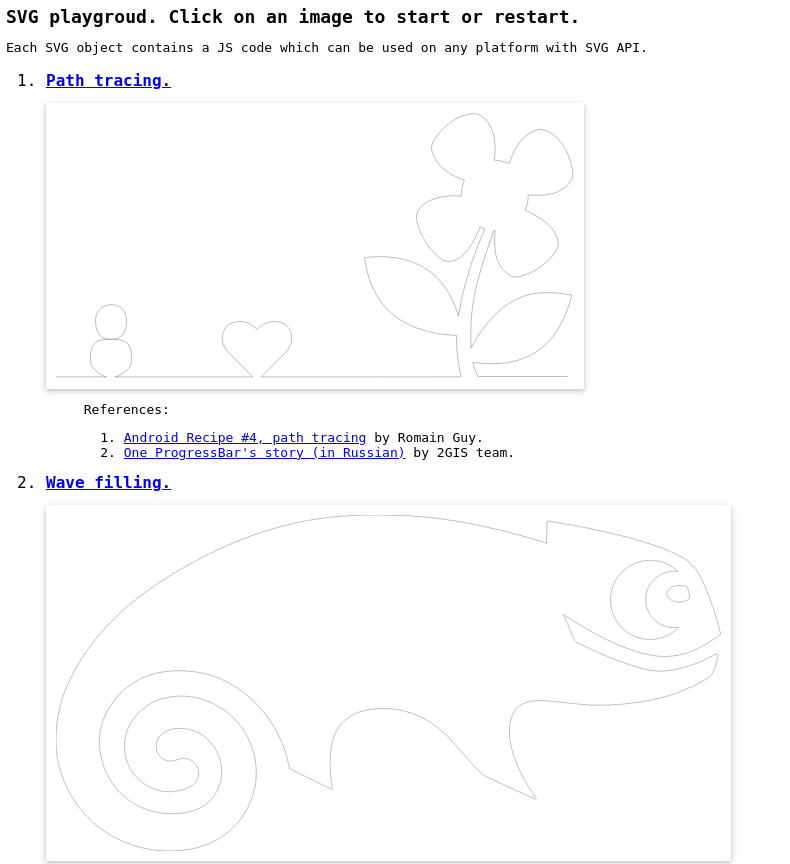
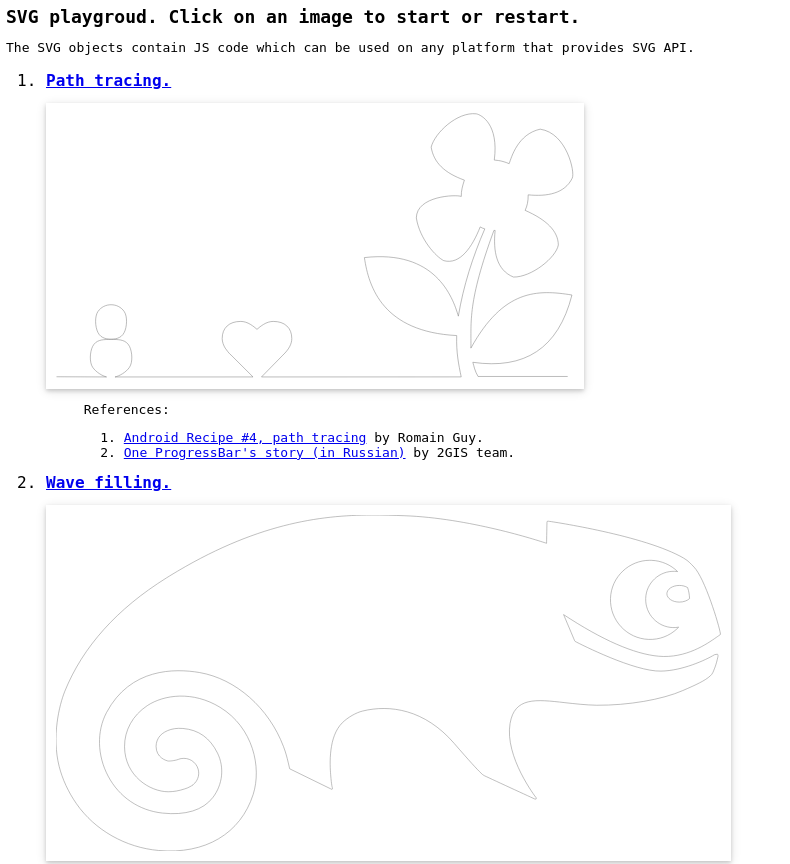
Before and after one commit to lassana/svg-playground, a plain HTML site: page index.html in a window 1280 px wide. Shown: the top 864 px of the page, without its empty margins (0-790 px from the left). Drawn offline with Linux system fonts and the light colour scheme.

Commit message:
Fix typo.

```diff
--- a/index.html
+++ b/index.html
@@ -45,7 +45,7 @@
     <div id="js-warning" class="js-warning"><p class="js-warning-text">Enable JavaScript, please.</p></div>
     <div id="content">
         <h1>SVG playgroud. Click on an image to start or restart.</h1>
-        <p>Each SVG object contains a JS code which can be used on any platform with SVG API.</p>
+        <p>The SVG objects contain JS code which can be used on any platform that provides SVG API.</p>
         <ol id="main-list">
             <li id="path-tracing">
                 <h2><a href="#path-tracing">Path tracing.</a></h2>
```
